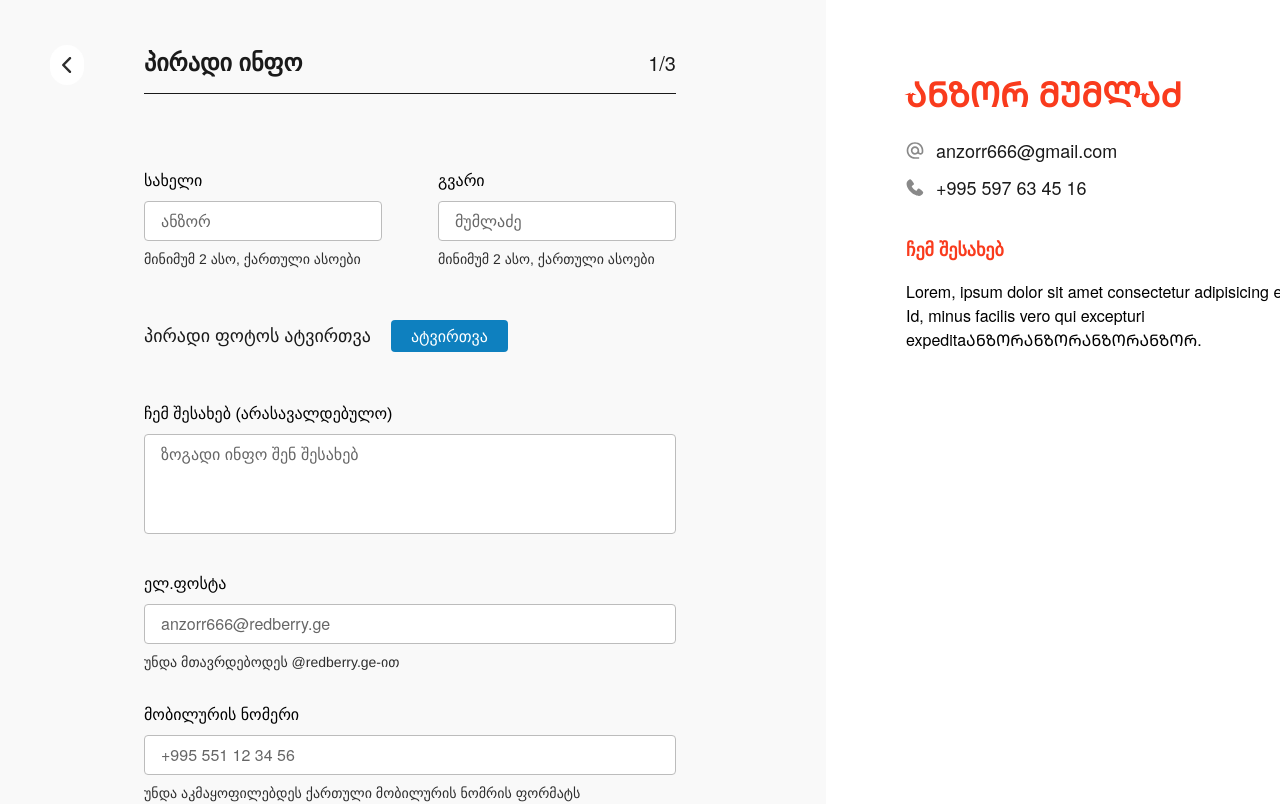
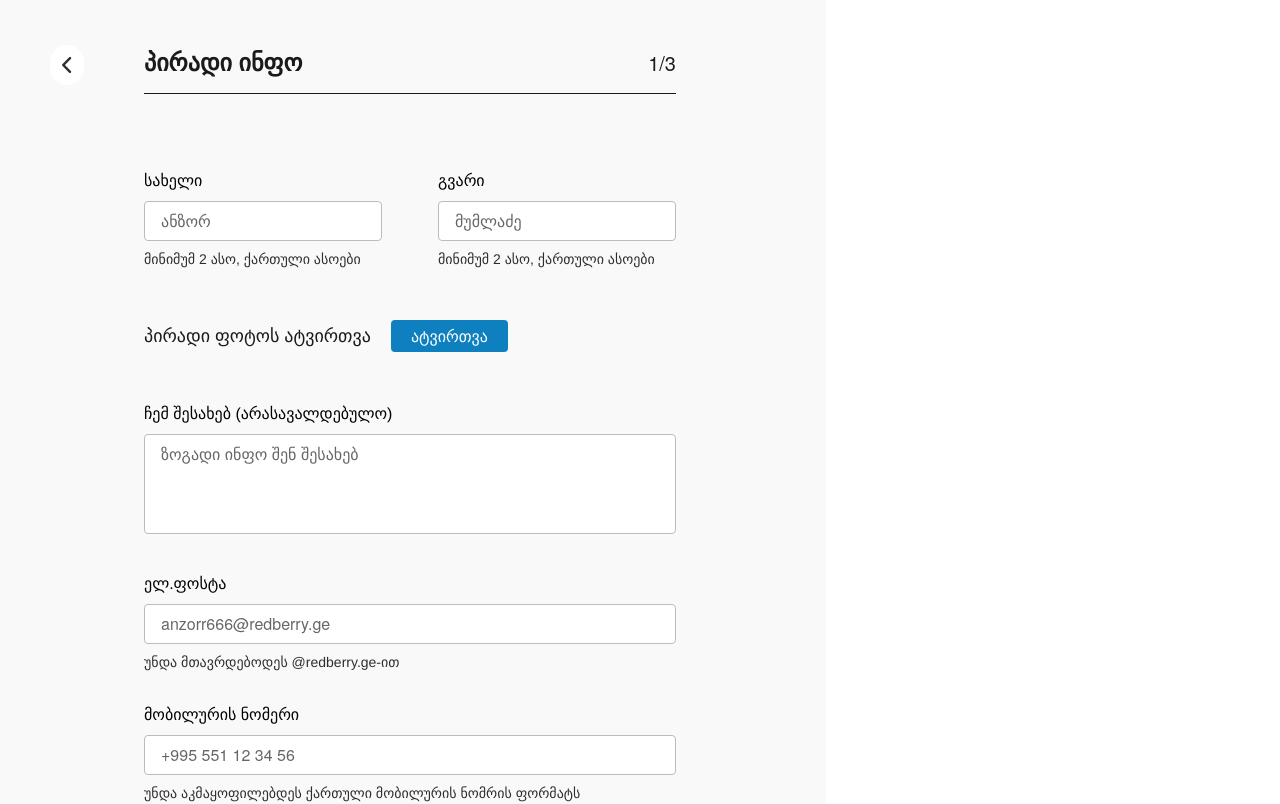
Before and after one commit to giorgio324/redbery-resume, a React (Vite) app: page /resume in a window 1280 px wide. Shown: the top 804 px of the page. Built offline with nearby package versions, Linux system fonts and the light colour scheme; a web font is replaced by a local one.

Commit message:
added trigger and preview values come from privateInfo slice

```diff
--- a/src/components/CustomInput.jsx
+++ b/src/components/CustomInput.jsx
@@ -37,7 +37,8 @@ const CustomInput = ({
             placeholder={placeholder}
             {...register(name)}
             onChange={handleChange}
-            className='resize-none border border-validationDefault focus:outline-2 outline-validationDefault caret-caret placeholder:text-inputPlaceholder text-black font-400 rounded-[4px] py-[7px] px-4 my-2 h-[100px]'
+            className='resize-none border border-validationDefault focus:outline-2 outline-validationDefault caret-caret placeholder:text-inputPlaceholder text-black font-400 rounded-[4px] py-[7px] px-4 my-2 h-[100px]
+            '
           ></textarea>
         </div>
       ) : isFileInput ? (
--- a/src/components/CustomNavigationButton.jsx
+++ b/src/components/CustomNavigationButton.jsx
@@ -6,13 +6,14 @@ const CustomNavigationButton = ({ title, type, next }) => {
   const dispatch = useDispatch();
   const {
     formState: { isValid },
+    trigger,
   } = useFormContext();
 
   const handleClick = () => {
     if (isValid) {
       dispatch(nextPage());
     } else {
-      console.log('Form is not valid');
+      trigger(['name', 'surname', 'email', 'phone_number']);
     }
   };
 
--- a/src/components/PrivateInfo.jsx
+++ b/src/components/PrivateInfo.jsx
@@ -64,9 +64,6 @@ const PrivateInfo = () => {
         />
       </div>
       <NavigationButtonContainer page={page} />
-      <pre>
-        <code>{JSON.stringify(watch(), null, 2)}</code>
-      </pre>
     </form>
   );
 };
--- a/src/components/PrivateInfoPreview.jsx
+++ b/src/components/PrivateInfoPreview.jsx
@@ -1,30 +1,40 @@
 import placeholder from '../assets/images/placeholderImg.png';
 import emailIcon from '../assets/images/emailIcon.svg';
 import phoneIcon from '../assets/images/phoneIcon.svg';
-
+import { useSelector } from 'react-redux';
 const PrivateInfoPreview = () => {
+  const { name, surname, about_me, email, phone_number, image } = useSelector(
+    (state) => state.privateInfo
+  );
   return (
     <div className='flex'>
       <section>
         <div className='flex gap-x-[20px] text-[34px] font-700 text-primary break-words mt-[20px]'>
-          <h1>ᲐᲜᲖᲝᲠ ᲛᲣᲛᲚᲐᲫ</h1>
+          <h1>
+            {name} {surname}
+          </h1>
         </div>
         <div className='text-offBlack text-[18px] font-400 mt-4'>
+          {email && (
             <div className='flex gap-x-3'>
               <img src={emailIcon} alt='' />
-            <p>anzorr666@gmail.com</p>
+              <p>{email}</p>
             </div>
+          )}
+          {phone_number && (
             <div className='flex gap-x-3 mt-[10px]'>
               <img src={phoneIcon} alt='' />
               <p>+995 597 63 45 16</p>
             </div>
+          )}
         </div>
-        <div className='max-w-[430px] mt-9'>
+        <div className='max-w-[430px] min-w-[390px] mt-9'>
+          {about_me && (
+            <>
               <h4 className='text-primary text-[18px] font-700'>ჩემ შესახებ</h4>
-          <p className='mt-4'>
-            Lorem, ipsum dolor sit amet consectetur adipisicing elit. Id, minus
-            facilis vero qui excepturi expeditaᲐᲜᲖᲝᲠᲐᲜᲖᲝᲠᲐᲜᲖᲝᲠᲐᲜᲖᲝᲠ.
-          </p>
+              <p className='mt-4'>{about_me}</p>
+            </>
+          )}
         </div>
       </section>
 
```
Lines whose indentation alone changed are shown as unchanged.
